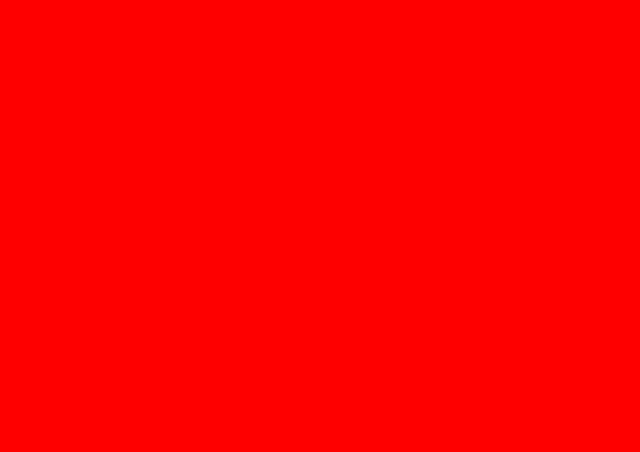
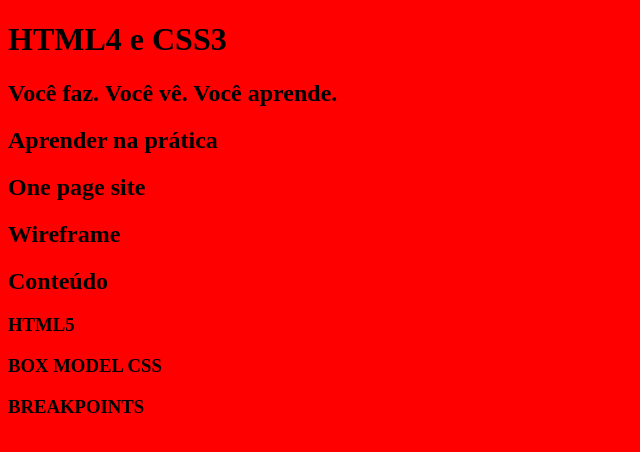
Before and after one commit to tinti2020/CursoHtml5Css3ProfJA, a plain HTML site: page index.html in a window 1280 px wide. Shown: the whole page, without its empty margins (0-640 px from the left). Drawn offline with Linux system fonts and the light colour scheme.

Commit message:
inserindo titulos das seções

```diff
--- a/index.html
+++ b/index.html
@@ -10,6 +10,37 @@
     <link rel="stylesheet" href="style.css">
 </head>
 <body>
+    <!-- Cabeçalho -->
+    <header>
 
+    </header>
+    <!-- Destaque -->
+    <main>
+        <h1>HTML4 e CSS3</h1>
+        <h2>Você faz. Você vê. Você aprende.</h2>
+    </main>
+    <!-- Sobre -->
+    <section>
+        <h2>Aprender na prática</h2>
+    </section>
+    <!-- One page -->
+    <section>
+        <h2>One page site</h2>
+    </section>
+    <!-- Wireframe -->
+    <section>
+        <h2>Wireframe</h2>
+    </section>
+    <!-- Conteudo-->
+    <section>
+        <h2>Conteúdo</h2>
+        <h3>HTML5</h3>
+        <h3>BOX MODEL CSS</h3>
+        <h3>BREAKPOINTS</h3>
+    </section>
+    <!-- Rodapé -->
+    <footer>
+
+    </footer>
 </body>
 </html>
```
